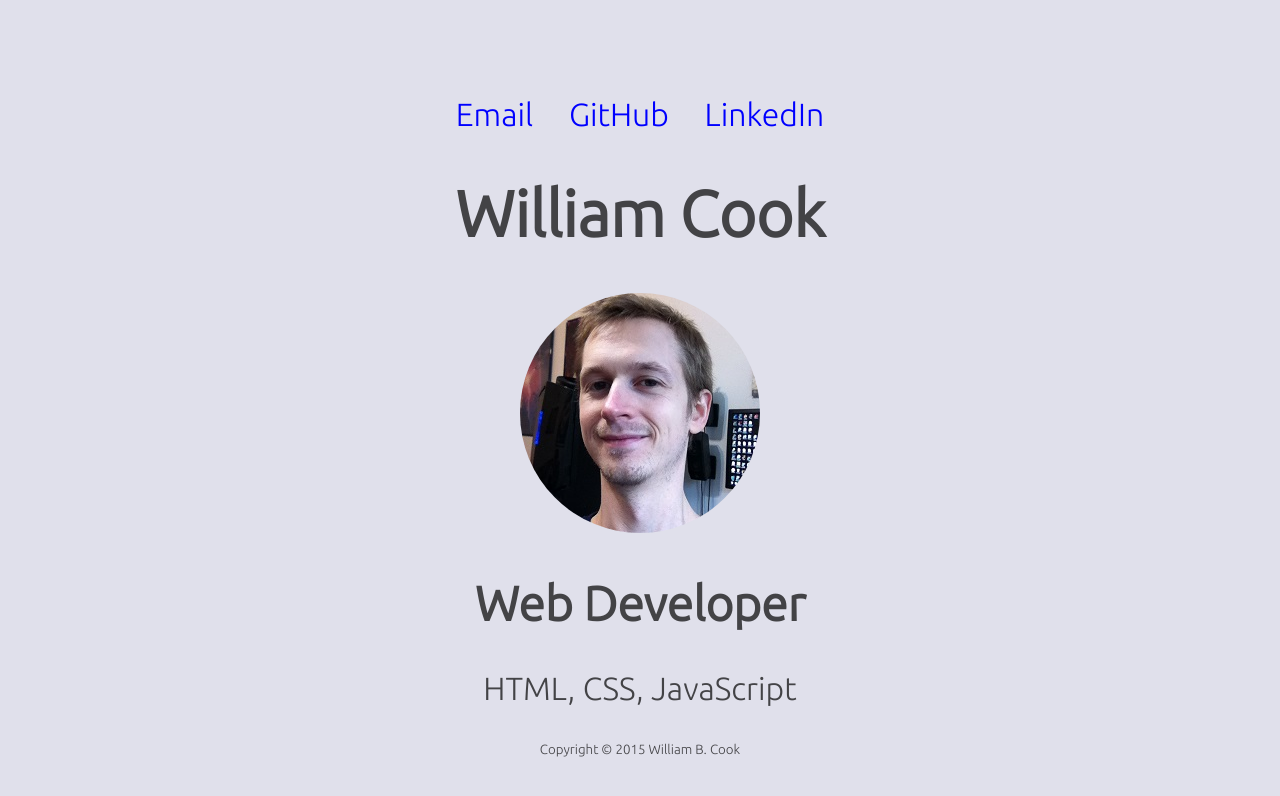
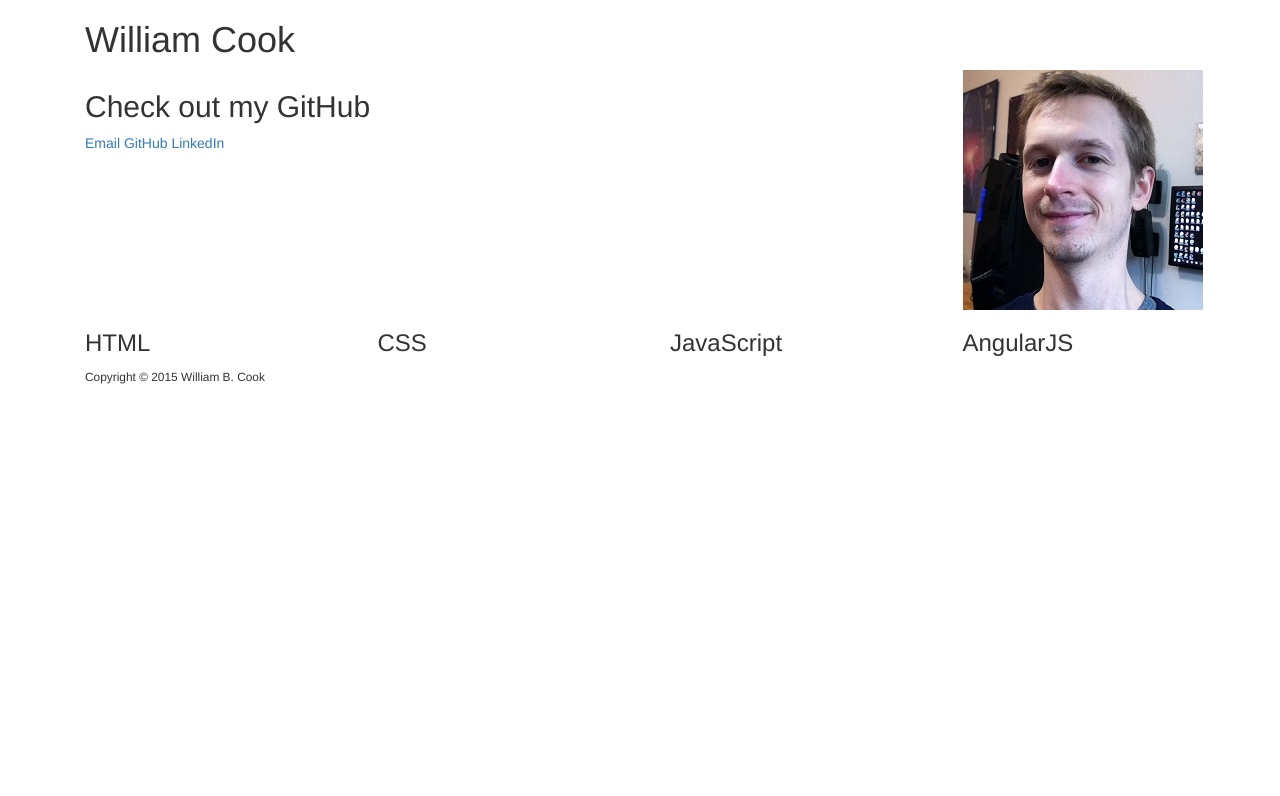
Before and after one commit to wbcook/wbcook_homepage, a plain HTML site: page index.html in a window 1280 px wide. Drawn offline with nearby package versions, Linux system fonts and the light colour scheme.

Commit message:
bootstrap
creating containers and divs, also modifying to work on xs devices.

```diff
--- a/index.html
+++ b/index.html
@@ -1,34 +1,80 @@
 <!DOCTYPE html>
 <html lang="en">
 <head>
-  <meta charset="UTF-8">
+  <meta charset="utf-8">
+  <meta http-equiv="X-UA-Compatible" content="IE=edge">
+  <meta name="viewport" content="width=device-width, initial-scale=1">
+
+  <!-- Tags -->
   <meta name="description" content="William Cook">
-  <meta name="keywords" content="william cook, web developer, html, css, javascript, professional">
+  <meta name="keywords" content="william cook, web developer, html, css, javascript, angularjs, professional">
   <meta name="author" content="William Cook">
-  <link href='http://fonts.googleapis.com/css?family=Ubuntu:300' rel='stylesheet' type='text/css'>
-  <link href="style.css" rel="stylesheet" type="text/css">
+
+  <!-- Bootstrap -->
+  <link href="css/bootstrap.min.css" rel="stylesheet">
 </head>
 
 <body>
 
-  <header>
+  <div class="container">
+
+    <header class="container">
+
+      <div class="row">
+        <div class="col-md-12">
+          <h1>William Cook</h1>
+        </div>
+      </div>
+
+    </header>
+
+    <main class="container">
+
+      <div class="row">
+        <div class="col-xs-8">
+          <h2>Check out my GitHub</h2>
           <a href="mailto:wbcook007@gmail.com" target="_blank">Email</a>
           <a href="https://github.com/wbcook/wbcook_homepage" target="_blank">GitHub</a>
           <a href="https://www.linkedin.com/in/wbcook007" target="_blank">LinkedIn</a>
-  </header>
+        </div>
 
-  <main>
+        <div class = "col-xs-3 col-sm-offset-1 hidden-xs">
+          <img src="images/william-cook.png" alt="William Cook">
+        </div>
 
-    <h1>William Cook</h1>
-    <img src="images/william-cook.png">
-    <h2>Web Developer</h2>
-    <p>HTML, CSS, JavaScript</p>
+        <div class = "col-xs-3 col-sm-offset-1 visible-xs">
+          <img src="images/william-cook-xs.png" alt="William Cook">
+        </div>
+      </div>
+
+      <div class="row">
+        <div class="col-sm-3 col-xs-6">
+          <h3>HTML</h3>
+        </div>
+        <div class="col-sm-3 col-xs-6">
+          <h3>CSS</h3>
+        </div>
+        <div class="col-sm-3 col-xs-6">
+          <h3>JavaScript</h3>
+        </div>
+        <div class="col-sm-3 col-xs-6">
+          <h3>AngularJS</h3>
+        </div>
+      </div>
 
     </main>
 
-  <footer>
+    <footer class="footer">
+      <div class="container">
         <small> Copyright &copy 2015 William B. Cook </small>
+      </div>
     </footer>
+
+    <!-- Scripts -->
+    <script src="https://ajax.googleapis.com/ajax/libs/jquery/2.1.3/jquery.min.js"></script>
+    <script src="js/bootstrap.min.js"></script>
+
+  </div>
 
 </body>
 
```
Also changed, not shown: css/bootstrap.min.css (added), images/william-cook-xs.png (added), js/bootstrap.min.js (added). Lines whose indentation alone changed are shown as unchanged.
